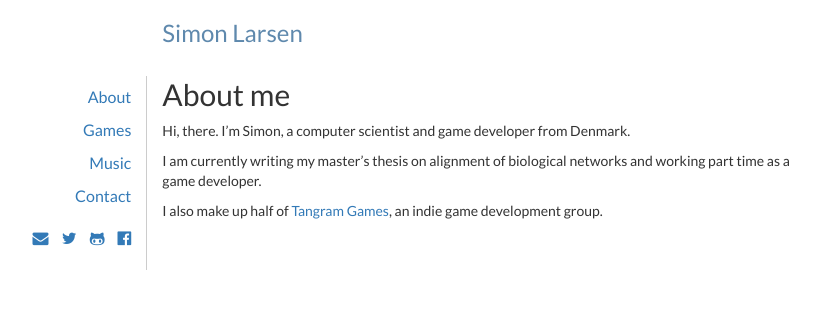
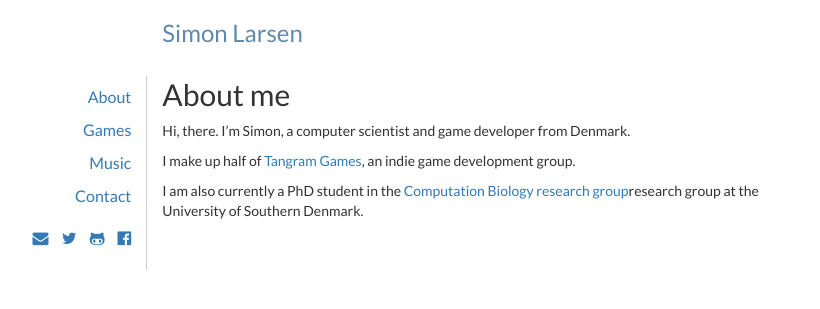
Before and after one commit to SimonLarsen/simonlarsen.github.io, a Jekyll site: the page built from index.md, in a window 1280 px wide. Shown: the top 309 px of the page, without its empty margins (226-1046 px from the left). Built offline with Jekyll 4.4.1, drawn with Linux system fonts in a browser that asks for light colours.

Commit message:
Bringing stuff slightly more up to date

```diff
--- a/_layouts/default.html
+++ b/_layouts/default.html
@@ -12,7 +12,7 @@
 	<body>
 		<div class="container">
 			<div class="row">
-				<div class="col-xs-2 sidebar">
+				<div class="col-md-2 sidebar">
 					<ul class="list-unstyled text-right">
 						<li><a href="/">About</a></li>
 						<li><a href="/games">Games</a></li>
@@ -34,7 +34,7 @@
 						</li>
 					</ul>
 				</div>
-				<div class="col-xs-10 content">
+				<div class="col-md-10 content">
 					<h1>Simon Larsen</h1>
 
 					{{ content }}
--- a/index.md
+++ b/index.md
@@ -4,7 +4,6 @@
 ---
 Hi, there. I'm Simon, a computer scientist and game developer from Denmark.
 
-I am currently writing my master's thesis on alignment of biological networks
-and working part time as a game developer.
+I make up half of [Tangram Games](http://tangramgames.dk), an indie game development group.
 
-I also make up half of [Tangram Games](http://tangramgames.dk), an indie game development group.
+I am also currently a PhD student in the [Computation Biology research group](http://www.baumbachlab.net)research group at the University of Southern Denmark.
```
Also changed, not shown: games/index.md (+3 -3 lines), games/thumbs/rakshasa.png (added).
